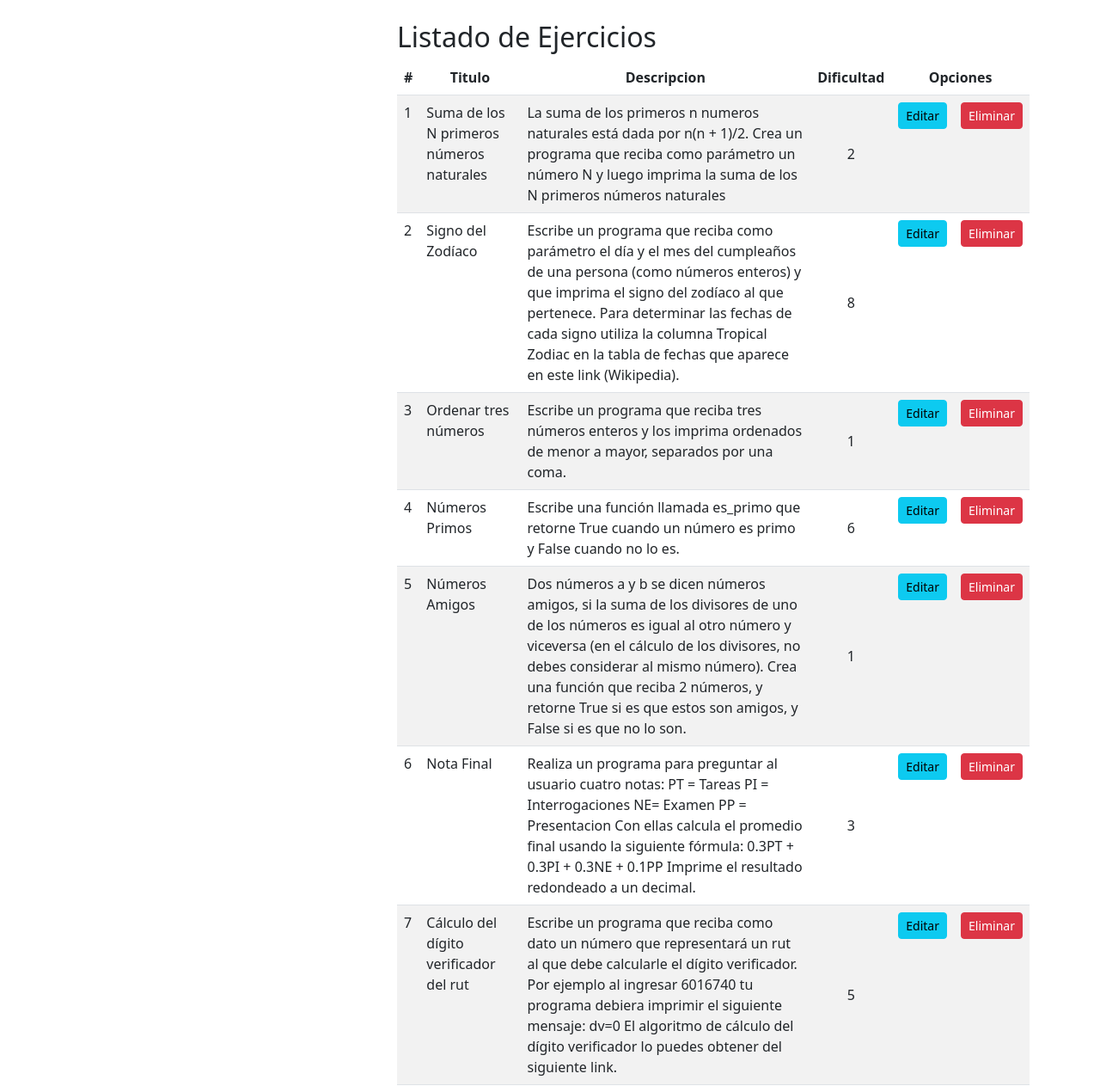
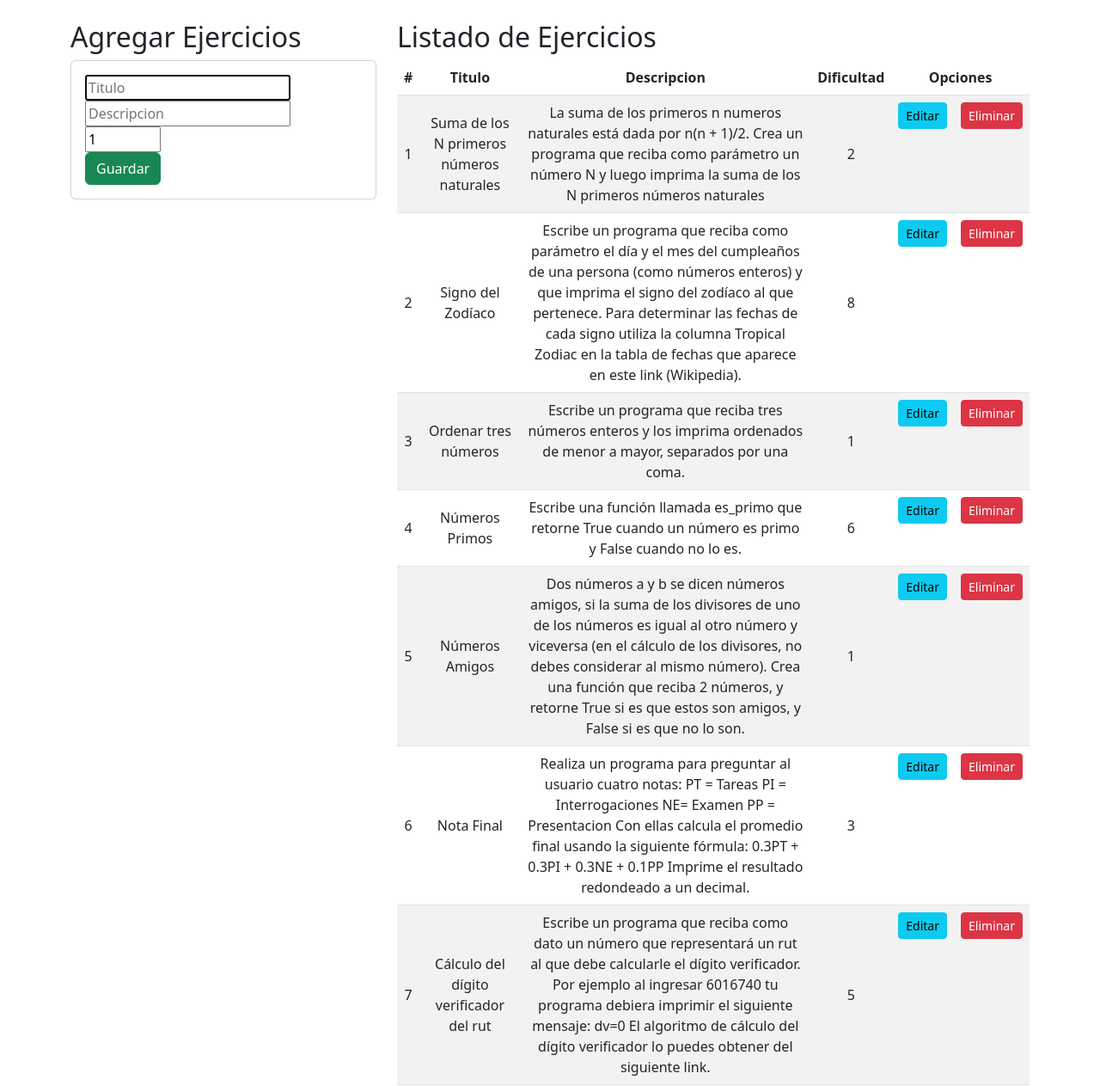
Before and after one commit to maximiliano-yanez-veliz/ProyectoTitulo, a Django app: page / in a window 1280 px wide. Shown: the part 56-1319 px from the top of the page at 86% size. Run offline with Django 4.2, Linux system fonts and the light colour scheme; data comes from the database, SQL or seed files in the repository; both versions use the stored data as it was after the commit; some libraries are stand-ins or nearby versions.

```diff
--- /dev/null
+++ b/PlanillaEjercicios/static/js/gestionEjercicios.js
@@ -0,0 +1,46 @@
+const $formularioEjercicio = document.getElementById('formularioEjercicio');
+const $txtTitulo = document.getElementById('txtTitulo');
+const $txtDescripcion = document.getElementById('txtDescripcion');
+const btnsEliminacion = document.querySelectorAll('.btnEliminacion');
+
+
+(function () {
+
+    notificacionSwal(document.title, "Listado de Ejercicios", "success", "Ok");
+
+    $formularioEjercicio.addEventListener('submit' ,function(e){
+        let titulo=String($txtTitulo.value).trim();
+        let descripcion=String($txtDescripcion.value).trim();
+        if(titulo.length===0){
+            notificacionSwal(document.title, "el nombre no puede ir vacio....", "warning", "Ok");
+            e.preventDefault();}
+                else if(descripcion.length ===0){
+                    notificacionSwal(document.title, "La descripcion no puede ir vacio....", "warning", "Ok");
+                    e.preventDefault();
+                }   else{
+                    notificacionSwal(document.title, "Ejercicio Guardado Exitosamente", "warning", "Ok");
+            }
+    } );
+
+    btnsEliminacion.forEach(btn => {
+        btn.addEventListener("click", function (e) {
+                e.preventDefault();
+                Swal.fire({
+                    title:"¿Confirma la Eliminacion del Ejercicio?",
+                    showCancelButton:true,
+                    confirmButtonText:"Eliminar",
+                    confirmButtonColor: "#d33",
+                    backdrop: true,
+                    showLoaderOnConfirm: true,
+                    preConfirm: () => {
+                        location.href = e.target.href;
+                    },
+                    allowOutsideClick: () =>false,
+                    allowEscapeKey: () =>false,
+
+                });
+            });
+
+        });
+
+})();
--- /dev/null
+++ b/PlanillaEjercicios/static/js/utils/notificacionSwal.js
@@ -0,0 +1,8 @@
+const notificacionSwal=(titleText, text,icon,confirmButtonText)=>{
+    Swal.fire({
+        titleText: titleText,
+        text: text,
+        icon: icon,
+        confirmButtonText: confirmButtonText
+    });
+};
--- a/PlanillaEjercicios/templates/gestionEjercicios.html
+++ b/PlanillaEjercicios/templates/gestionEjercicios.html
@@ -31,7 +31,28 @@
     <div class="container py-4">
         <div class = "row">
             <div class = "col-md-4">
-
+                <h2>Agregar Ejercicios</h2>
+                <div class="card">
+                    <div class="card-body">
+                        <form id="formularioEjercicio" action="/registrarEjercicio/" method="POST">{% csrf_token %}
+                            <div class="form-group">
+                                <input type = "text" id="txtTitulo" name = "txtTitulo" class="form-contro" minlength="4" maxlength="50"
+                                placeholder="Titulo" autofocus required>
+                            </div>
+                            <div class="form-group">
+                                <input type = "text" id="txtDescripcion" name = "txtDescripcion" class="form-contro" minlength="10" maxlength="300"
+                                 placeholder="Descripcion" required>
+                            </div>
+                            <div class="form-group">
+                                <input type = "number" id="numDificultad" name = "numDificultad" class="form-contro" min="1"
+                                 max="10" value="1" required>
+                            </div>
+                            <div class="form-group">
+                                <input type = "submit" class="btn btn-success bt-block text-white" value="Guardar">
+                            </div>
+                        </form>
+                    </div>
+                </div>
             </div>
                 <div class="col-md-8">
                     <h2>Listado de Ejercicios</h2>
@@ -49,12 +70,14 @@
                             <tbody>
                                 {% for c in object_list %}
                                 <tr>
-                                    <td>{{forloop.counter}}</td>
-                                    <td>{{c.titulo}}</td>
-                                    <td>{{c.descripcion}}</td>
+                                    <td class="centrado">{{forloop.counter}}</td>
+                                    <td class="centrado">{{c.titulo}}</td>
+                                    <td class="centrado">{{c.descripcion}}</td>
                                     <td class="centrado">{{c.dificultad}}</td>
-                                    <td><a href="edicionEjercicios/{{c.id}}" class="btn btn-sm btn-block btn-info">Editar</a></td>
-                                    <td><a href="eliminacionEjercicios/{{c.id}}" class="btn btn-sm btn-block btn-danger">Eliminar</a></td>
+                                    <td><a href="edicionEjercicios/{{c.id}}"
+                                        class="btn btn-sm btn-block btn-info">Editar</a></td>
+                                    <td><a href="eliminacionEjercicios/{{c.id}}"
+                                        class="btn btn-sm btn-block btn-danger btnEliminacion">Eliminar</a></td>
                                 </tr>
                                 {% endfor %}
                             </tbody>
@@ -65,5 +88,8 @@
     </div>
     <script src="https://cdn.jsdelivr.net/npm/@popperjs/core@2.11.6/dist/umd/popper.min.js" integrity="sha384-oBqDVmMz9ATKxIep9tiCxS/Z9fNfEXiDAYTujMAeBAsjFuCZSmKbSSUnQlmh/jp3" crossorigin="anonymous"></script>
     <script src="https://cdn.jsdelivr.net/npm/bootstrap@5.2.1/dist/js/bootstrap.min.js" integrity="sha384-7VPbUDkoPSGFnVtYi0QogXtr74QeVeeIs99Qfg5YCF+TidwNdjvaKZX19NZ/e6oz" crossorigin="anonymous"></script>
+    <script src="//cdn.jsdelivr.net/npm/sweetalert2@11"></script>
+    <script src="{% static 'js/utils/notificacionSwal.js' %}"></script>
+    <script src="{% static 'js/gestionEjercicios.js' %}"></script>
 </body>
 </html>
--- a/PlanillaEjercicios/urls.py
+++ b/PlanillaEjercicios/urls.py
@@ -1,7 +1,8 @@
 from django.urls import path
-from PlanillaEjercicios.views import EjercicioListView, eliminar_ejercicio
+from PlanillaEjercicios.views import EjercicioListView, registrar_ejercicio, eliminar_ejercicio
 
 urlpatterns = [
     path('', EjercicioListView.as_view(), name='gestion_ejercicios'),
-    path('eliminacionEjercicios/<int:id>', eliminar_ejercicio)
+    path('eliminacionEjercicios/<int:id>', eliminar_ejercicio),
+    path('registrarEjercicio/', registrar_ejercicio)
 ]
--- a/PlanillaEjercicios/views.py
+++ b/PlanillaEjercicios/views.py
@@ -26,6 +26,17 @@ class EjercicioListView(ListView):
         context['titulo'] = 'Gestion de Ejercicios'
         return context
 
+def registrar_ejercicio(request):
+    titulo=request.POST['txtTitulo']
+    descripcion=request.POST['txtDescripcion']
+    dificultad=request.POST['numDificultad']
+
+    ejercicio=Ejercicios.objects.create(titulo=titulo, descripcion=descripcion, dificultad=dificultad)
+    return redirect('/')
+
+
+
+
 def eliminar_ejercicio(request,id):
     ejercicio = Ejercicios.objects.get(id=id)
     ejercicio.delete()
```
Also changed, not shown: Universidad.sqlite3.
